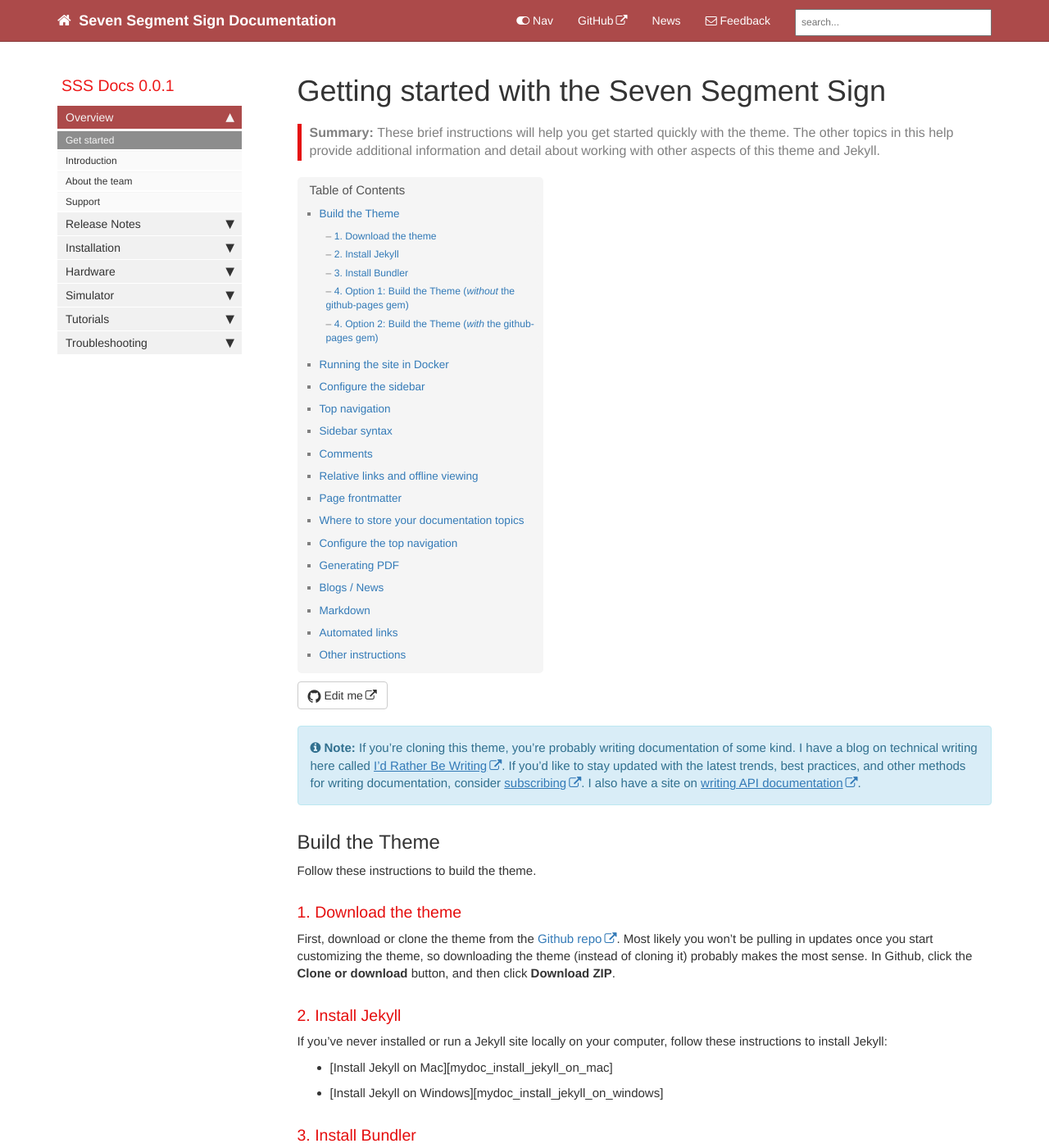
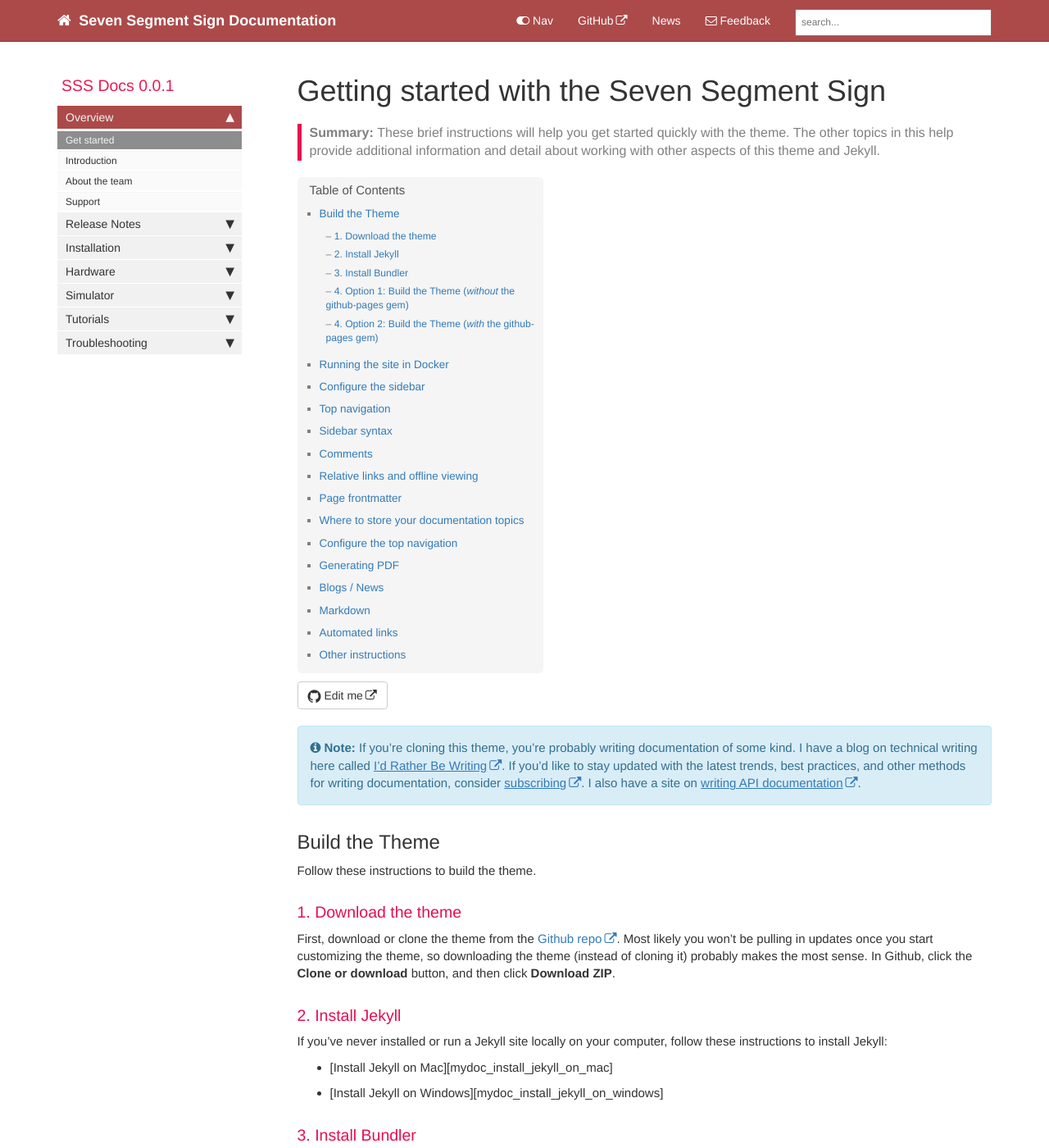
Before and after one commit to NET-BYU/sss_docs, a Jekyll site: the page built from index.md, in a window 1280 px wide and 1400 px high. Shown: the whole window at 82% size. Built offline with Jekyll 4.4.1, drawn with Linux system fonts in a browser that asks for light colours; comment, search, counter and statistics services are not loaded.

Commit message:
change of heart

```diff
--- a/css/theme-red.css
+++ b/css/theme-red.css
@@ -1,11 +1,11 @@
 .summary {
     color: #808080;
-    border-left: 5px solid #e50e0e;
+    border-left: 5px solid #E50E51;
     font-size:16px;
 }
 
 
-h3 {color: #e50e0e; }
+h3 {color: #E50E51; }
 h4 {color: #808080; }
 
 .nav-tabs > li.active > a, .nav-tabs > li.active > a:hover, .nav-tabs > li.active > a:focus {
@@ -85,7 +85,7 @@ a[data-toggle="tooltip"] {
 
 body.print h1 {color: #893c3c !important; font-size:28px;}
 body.print h2 {color: #595959 !important; font-size:24px;}
-body.print h3 {color: #e50e0e !important; font-size:14px;}
+body.print h3 {color: #E50E51 !important; font-size:14px;}
 body.print h4 {color: #679DCE !important; font-size:14px; font-style: italic;}
 
 .anchorjs-link:hover {
@@ -93,18 +93,18 @@ body.print h4 {color: #679DCE !important; font-size:14px; font-style: italic;}
 }
 
 div.sidebarTitle {
-    color: #e50e0e;
+    color: #E50E51;
 }
 
 li.sidebarTitle {
     margin-top:20px;
     font-weight:normal;
     font-size:130%;
-    color: #ed1919;
+    color: #ED1951;
     margin-bottom:10px;
     margin-left: 5px;
 }
 
 .navbar-inverse .navbar-toggle:focus, .navbar-inverse .navbar-toggle:hover {
-    background-color: #e50e0e;
+    background-color: #E50E51;
 }
```
